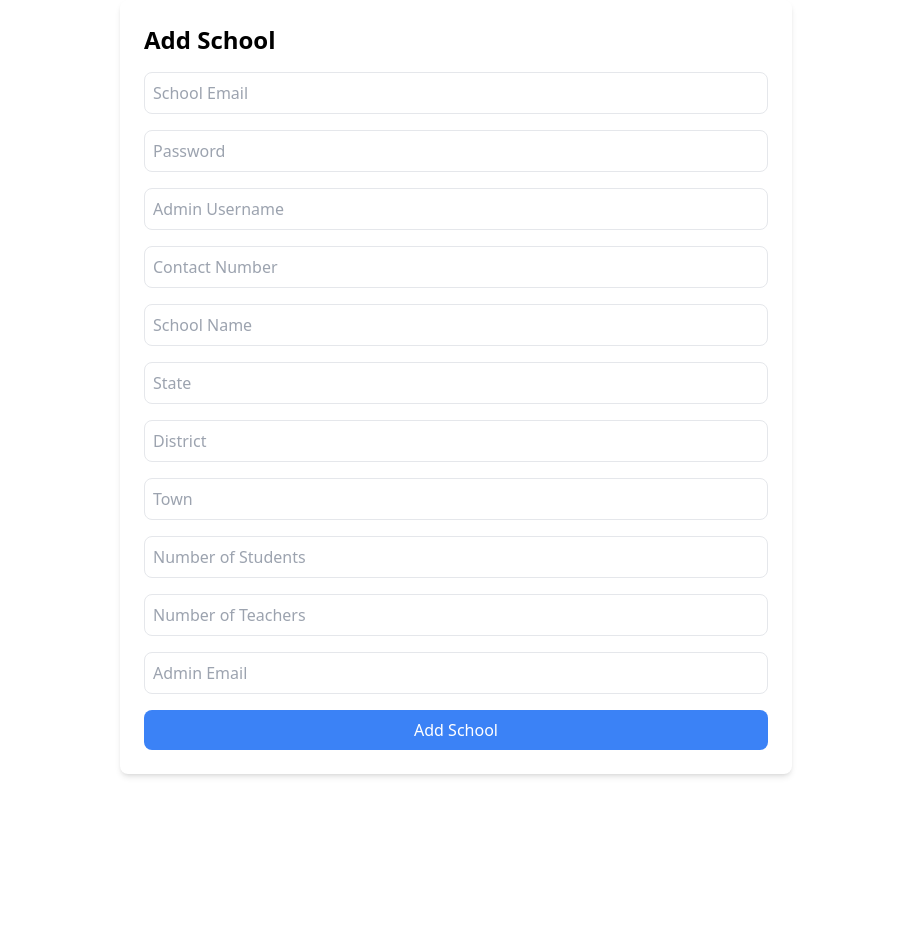
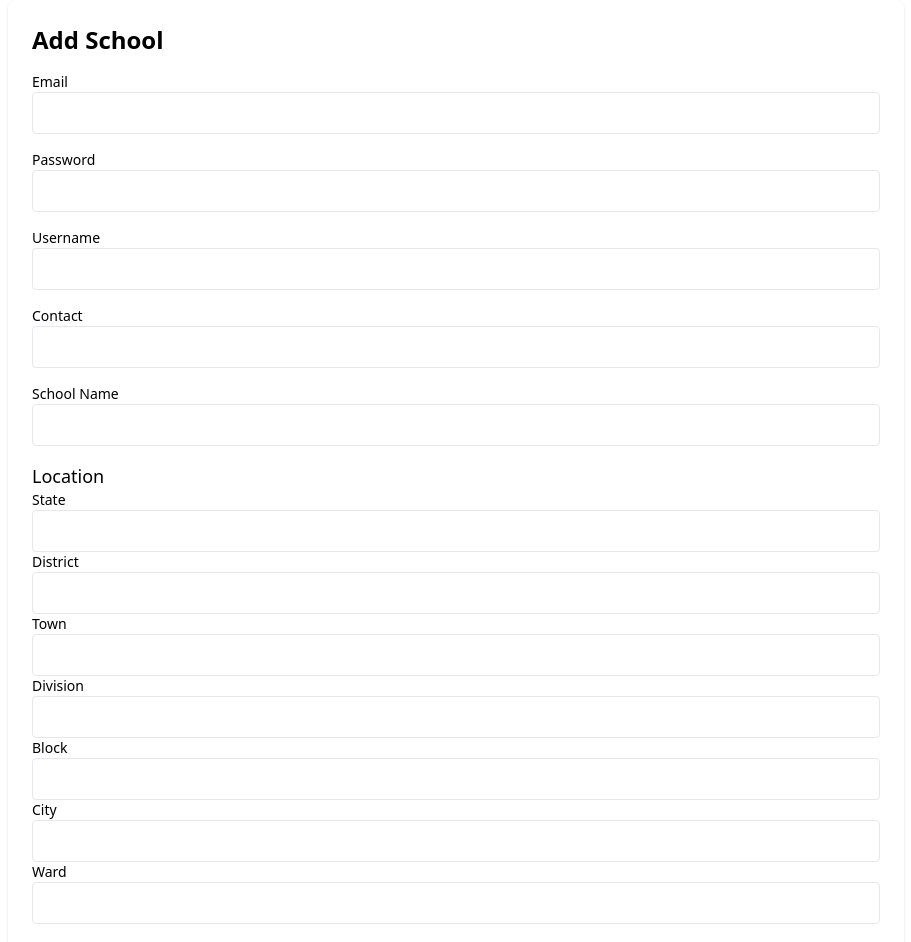
Before and after one commit to ankitku3101/Shrusti-Hack, a Next.js app: page /Admin/add-school in a window 1280 px wide. Shown: the top 942 px of the page, without its empty margins (184-1095 px from the left). Before the commit the page ends 800 px from the top, so only its background shows below. Built offline with nearby package versions, Linux system fonts and the light colour scheme; no server answers.

Commit message:
add-school func added to admin

```diff
--- a/app/Admin/add-school/page.tsx
+++ b/app/Admin/add-school/page.tsx
@@ -1,10 +1,12 @@
-"use client";
+'use client'
 
-import React, { useState } from "react";
+import { useState } from "react";
+import { useSession } from "next-auth/react";
 import axios from "axios";
 import { toast } from "react-hot-toast";
 
-const AddSchoolForm = () => {
+export default function AddSchoolForm() {
+    const { data: session } = useSession();
     const [formData, setFormData] = useState({
         email: "",
         password: "",
@@ -13,19 +15,21 @@ const AddSchoolForm = () => {
         schoolname: "",
         location: {
             state: "",
+            division: "",
             district: "",
+            block: "",
             town: "",
+            city: "",
+            ward: "",
         },
-    numberofstudents: "",
-    numberofteacher: "",
-    adminEmail: "",
+        numberofstudents: 0,
+        numberofteacher: 0,
     });
 
-  const [loading, setLoading] = useState(false);
+    const handleChange = (e) => {
+        const { name, value } = e.target;
 
-  const handleInputChange = (e) => {
-    const { name, value } = e.target;
-    if (name.startsWith("location.")) {
+        if (name.includes("location.")) {
             const locationField = name.split(".")[1];
             setFormData((prev) => ({
                 ...prev,
@@ -44,10 +48,14 @@ const AddSchoolForm = () => {
 
     const handleSubmit = async (e) => {
         e.preventDefault();
-    setLoading(true);
+
+        if (!session || session.user.role !== "admin") {
+            toast.error("You must be an admin to add schools.");
+            return;
+        }
 
         try {
-      const response = await axios.post("/api/add-school", formData);
+            const response = await axios.post("/api/admin/add-school", formData);
             toast.success(response.data.message);
             setFormData({
                 email: "",
@@ -57,145 +65,200 @@ const AddSchoolForm = () => {
                 schoolname: "",
                 location: {
                     state: "",
+                    division: "",
                     district: "",
+                    block: "",
                     town: "",
+                    city: "",
+                    ward: "",
                 },
-        numberofstudents: "",
-        numberofteacher: "",
-        adminEmail: "",
+                numberofstudents: 0,
+                numberofteacher: 0,
             });
         } catch (error) {
-      const errorMessage =
-        error.response?.data?.message || "An error occurred. Please try again.";
-      toast.error(errorMessage);
-    } finally {
-      setLoading(false);
+            toast.error(error.response?.data?.message || "Failed to add school.");
         }
     };
 
     return (
-    <div className="max-w-2xl mx-auto p-6 bg-white rounded-lg shadow-md">
+        <div className="max-w-4xl mx-auto p-6 bg-white shadow rounded-lg">
             <h1 className="text-2xl font-bold mb-4">Add School</h1>
-      <form onSubmit={handleSubmit}>
-        <div className="grid grid-cols-1 gap-4">
-          {/* School Details */}
+            <form onSubmit={handleSubmit} className="space-y-4">
+                <div>
+                    <label className="block text-sm font-medium">Email</label>
                     <input
                         type="email"
                         name="email"
-            placeholder="School Email"
                         value={formData.email}
-            onChange={handleInputChange}
+                        onChange={handleChange}
                         required
-            className="p-2 border rounded-lg"
+                        className="w-full p-2 border rounded"
                     />
+                </div>
+
+                <div>
+                    <label className="block text-sm font-medium">Password</label>
                     <input
                         type="password"
                         name="password"
-            placeholder="Password"
                         value={formData.password}
-            onChange={handleInputChange}
+                        onChange={handleChange}
                         required
-            className="p-2 border rounded-lg"
+                        className="w-full p-2 border rounded"
                     />
+                </div>
+
+                <div>
+                    <label className="block text-sm font-medium">Username</label>
                     <input
                         type="text"
                         name="username"
-            placeholder="Admin Username"
                         value={formData.username}
-            onChange={handleInputChange}
+                        onChange={handleChange}
                         required
-            className="p-2 border rounded-lg"
+                        className="w-full p-2 border rounded"
                     />
+                </div>
+
+                <div>
+                    <label className="block text-sm font-medium">Contact</label>
                     <input
-            type="text"
+                        type="number"
                         name="contact"
-            placeholder="Contact Number"
                         value={formData.contact}
-            onChange={handleInputChange}
+                        onChange={handleChange}
                         required
-            className="p-2 border rounded-lg"
+                        className="w-full p-2 border rounded"
                     />
+                </div>
+
+                <div>
+                    <label className="block text-sm font-medium">School Name</label>
                     <input
                         type="text"
                         name="schoolname"
-            placeholder="School Name"
                         value={formData.schoolname}
-            onChange={handleInputChange}
+                        onChange={handleChange}
                         required
-            className="p-2 border rounded-lg"
+                        className="w-full p-2 border rounded"
                     />
+                </div>
 
-          {/* Location */}
+                <fieldset>
+                    <legend className="text-lg font-medium">Location</legend>
+
+                    <div>
+                        <label className="block text-sm font-medium">State</label>
                         <input
                             type="text"
                             name="location.state"
-            placeholder="State"
                             value={formData.location.state}
-            onChange={handleInputChange}
+                            onChange={handleChange}
                             required
-            className="p-2 border rounded-lg"
+                            className="w-full p-2 border rounded"
                         />
+                    </div>
+
+                    <div>
+                        <label className="block text-sm font-medium">District</label>
                         <input
                             type="text"
                             name="location.district"
-            placeholder="District"
                             value={formData.location.district}
-            onChange={handleInputChange}
+                            onChange={handleChange}
                             required
-            className="p-2 border rounded-lg"
+                            className="w-full p-2 border rounded"
                         />
+                    </div>
+
+                    <div>
+                        <label className="block text-sm font-medium">Town</label>
                         <input
                             type="text"
                             name="location.town"
-            placeholder="Town"
                             value={formData.location.town}
-            onChange={handleInputChange}
+                            onChange={handleChange}
                             required
-            className="p-2 border rounded-lg"
+                            className="w-full p-2 border rounded"
                         />
+                    </div>
 
-          {/* Numbers */}
+                    <div>
+                        <label className="block text-sm font-medium">Division</label>
+                        <input
+                            type="text"
+                            name="location.division"
+                            value={formData.location.division}
+                            onChange={handleChange}
+                            className="w-full p-2 border rounded"
+                        />
+                    </div>
+
+                    <div>
+                        <label className="block text-sm font-medium">Block</label>
+                        <input
+                            type="text"
+                            name="location.block"
+                            value={formData.location.block}
+                            onChange={handleChange}
+                            className="w-full p-2 border rounded"
+                        />
+                    </div>
+
+                    <div>
+                        <label className="block text-sm font-medium">City</label>
+                        <input
+                            type="text"
+                            name="location.city"
+                            value={formData.location.city}
+                            onChange={handleChange}
+                            className="w-full p-2 border rounded"
+                        />
+                    </div>
+
+                    <div>
+                        <label className="block text-sm font-medium">Ward</label>
+                        <input
+                            type="text"
+                            name="location.ward"
+                            value={formData.location.ward}
+                            onChange={handleChange}
+                            className="w-full p-2 border rounded"
+                        />
+                    </div>
+                </fieldset>
+
+                <div>
+                    <label className="block text-sm font-medium">Number of Students</label>
                     <input
                         type="number"
                         name="numberofstudents"
-            placeholder="Number of Students"
                         value={formData.numberofstudents}
-            onChange={handleInputChange}
-            required
-            className="p-2 border rounded-lg"
+                        onChange={handleChange}
+                        min="0"
+                        className="w-full p-2 border rounded"
                     />
+                </div>
+
+                <div>
+                    <label className="block text-sm font-medium">Number of Teachers</label>
                     <input
                         type="number"
                         name="numberofteacher"
-            placeholder="Number of Teachers"
                         value={formData.numberofteacher}
-            onChange={handleInputChange}
-            required
-            className="p-2 border rounded-lg"
-          />
-
-          {/* Admin Email */}
-          <input
-            type="email"
-            name="adminEmail"
-            placeholder="Admin Email"
-            value={formData.adminEmail}
-            onChange={handleInputChange}
-            required
-            className="p-2 border rounded-lg"
+                        onChange={handleChange}
+                        min="0"
+                        className="w-full p-2 border rounded"
                     />
                 </div>
 
                 <button
                     type="submit"
-          disabled={loading}
-          className="mt-4 w-full bg-blue-500 text-white py-2 px-4 rounded-lg hover:bg-blue-600 transition disabled:opacity-50"
+                    className="px-4 py-2 bg-blue-500 text-white rounded hover:bg-blue-600"
                 >
-          {loading ? "Submitting..." : "Add School"}
+                    Add School
                 </button>
             </form>
         </div>
     );
-};
-
-export default AddSchoolForm;
+}
```
Lines whose indentation alone changed are shown as unchanged.
